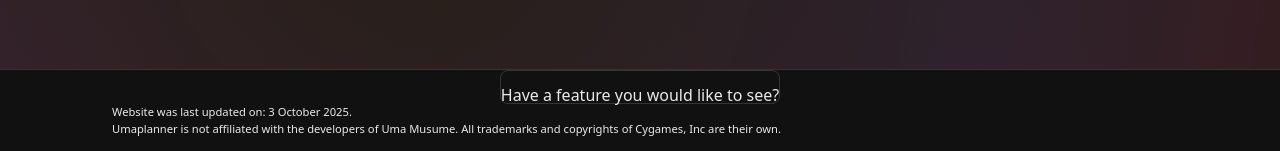
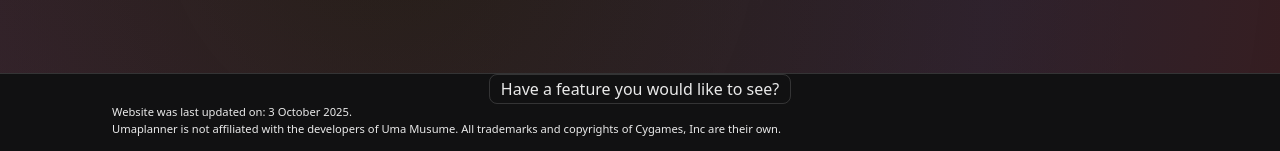
Before and after one commit to Lily123xoxo/uma-gacha-planner, a Next.js app: page / in a window 1280 px wide. Shown: the part 646-797 px from the top of the page. Built offline with nearby package versions, Linux system fonts and the light colour scheme; no server answers; the database is empty.

Commit message:
padding changes

```diff
--- a/public/css/styles.css
+++ b/public/css/styles.css
@@ -163,7 +163,7 @@ body
   display: inline-flex;      /* makes the link a flexbox too */
   align-items: center;
   gap: 1rem;
-  padding-top: 1rem;
+  padding: .4rem .7rem;
   border: 1px solid var(--border-color);
   border-radius: 8px;
   color: var(--white-text-color);
```
